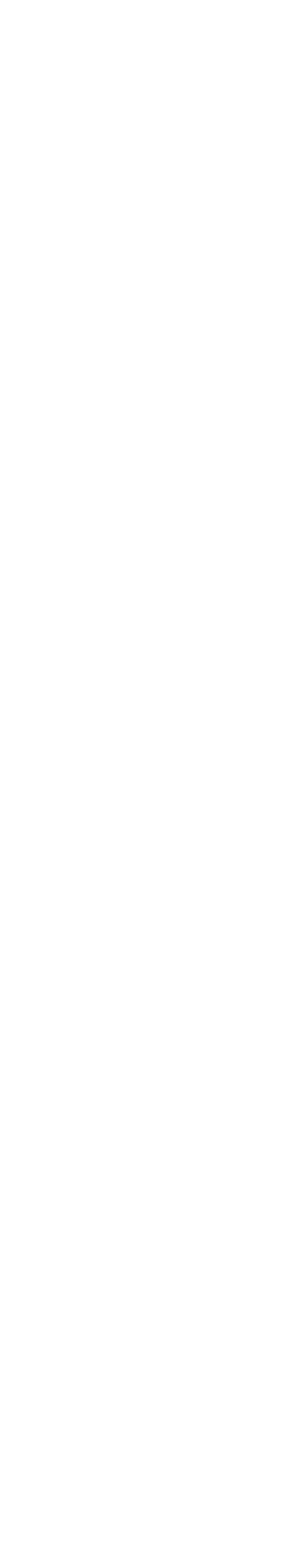
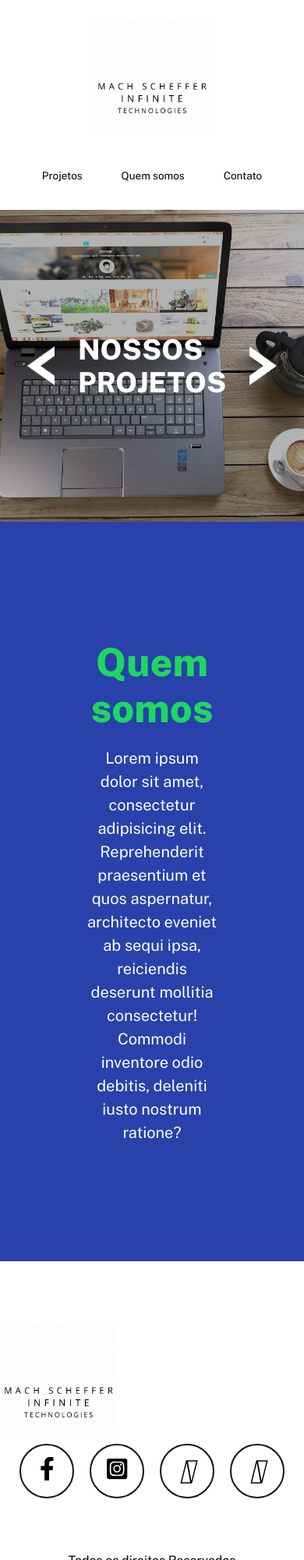
Before and after one commit to FlavioMach/MyLandingPage, a plain HTML site: page index.html in a window 390 px wide. Shown: the top 2000 px of the page at 78% size. Before the commit the page ends 844 px from the top, so only its background shows below. Drawn offline with nearby package versions, Linux system fonts and the light colour scheme.

Commit message:
adicionado arquivos da minha Landing Page

```diff
--- a/index.html
+++ b/index.html
@@ -6,10 +6,91 @@
     <meta name="viewport" content="width=device-width, initial-scale=1.0">
 
     <meta name="description" content="Somos uma agência apaixonada por inovação">
-    <title>MachScheffer Techlogies</title>
+
+    <link rel="stylesheet" href="https://cdnjs.cloudflare.com/ajax/libs/font-awesome/5.15.4/css/all.min.css">
+    <link rel="stylesheet" href="./src/css/style.css">
+
+    <title>MachScheffer Infinte Technologies</title>
 </head>
 <body>
+    <header class="cabecalho">
+             <a href="#" class="logo">
+                <img src="./src/imagens/machschefferlogo.gif" alt="logo gif" class="imagem">
+                <!-- <span class="titulo">MachScheffer Infinte Technologies</span> -->
+             </a>
 
+             <nav class="navegacao">
+                 <ul class="menu">
+                      <li class="item">
+                        <a href="#projetos">Projetos</a>
+                      </li>
 
+                      <li class="item">
+                        <a href="#quem-somos">Quem somos</a>
+                      </li>
+
+                      <li class="item">
+                        <a href="#contato">Contato</a>
+                      </li>
+                 </ul>
+             </nav>
+    </header>
+
+    <main class="conteudo-principal" id="projetos">
+            <section class="paineis">
+                <h1 class="titulo"> Nossos Projetos</h1>
+
+                <div class="imagem-painel projeto1 mostrar"></div>
+                <div class="imagem-painel projeto2"></div>
+                <div class="imagem-painel projeto3"></div>
+
+                <a href="#" id="botao-voltar" class="seta botao-voltar">voltar</a>
+                <a href="#" id="botao-avancar" class="seta botao-avancar">avancar</a>
+            </section>
+
+            <section class="quem-somos" id="quem-somos">
+                <div class="conteudo">
+                    <div class="informacoes">
+                        <h2 class="titulo">Quem somos</h2>
+
+                        <p class="texto">
+                            Lorem ipsum dolor sit amet, consectetur adipisicing elit. Reprehenderit praesentium et quos aspernatur, architecto eveniet ab sequi ipsa, reiciendis deserunt mollitia consectetur! Commodi inventore odio debitis, deleniti iusto nostrum ratione?
+                        </p>
+                    </div>
+                    <img src="./src/imagens/composition-12.svg" class="imagem" alt="personagem com celular na mão">
+                </div>
+            </section>
+    </main>
+
+    <footer class="rodape" id="contato">
+        <nav class="navegacao">
+             <a href="#" class="logo">
+                <img src="./src/imagens/machschefferlogo.gif" class="imagem" alt="logo">
+                <!-- <span class="titulo">MachScheffer Infinte Technologies</span> -->
+             </a>
+
+             <div class="redes-sociais">
+                <a href="https://www.facebook.com/Flavio.Machado.Scheffer/" class="rede-social" target="_blank">
+                    <i class="fab fa-facebook-f"></i>
+                </a>
+
+                <a href="https://www.instagram.com/flavioscheffer/" class="rede-social" target="_blank">
+                    <i class="fab fa-instagram-square"></i>
+                </a>
+
+                <a href="https://www.linkedin.com/feed/" class="rede-social" target="_blank">
+                    <i class="fa-brands fa-instagram"></i>
+                </a>
+
+                <a href="https://github.com/FlavioMach" class="rede-social" target="_blank">
+                    <i class="fa-regular fa-user"></i>
+                </a>
+             </div>
+        </nav>
+
+        <p class="copyright">Todos os direitos Reservados</p>
+    </footer>
+
+    <script src="https://cdnjs.cloudflare.com/ajax/libs/font-awesome/5.15.4/js/all.min.js"></script>
 </body>
 </html>
--- /dev/null
+++ b/src/css/reset.css
@@ -0,0 +1,3 @@
+* {
+
+}
--- /dev/null
+++ b/src/css/style.css
@@ -0,0 +1,256 @@
+@import url('https://fonts.googleapis.com/css2?family=Public+Sans:wght@300;400;800&display=swap');
+body {
+    font-family: 'Public Sans', sans-serif;
+}
+
+/* reset */
+*{
+    margin: 0;
+    padding: 0;
+    box-sizing: border-box;
+    color: #000;
+}
+
+img{
+    max-width: 100%;
+}
+
+a{
+    text-decoration: none;
+}
+
+ul{
+    list-style: none;
+}
+
+html{
+    scroll-behavior: smooth;
+}
+
+.cabecalho .logo .imagem{
+    width: 150px;
+}
+
+.cabecalho{
+    display: flex;
+    justify-content: space-between;
+    align-items: center;
+    padding: 25px 0px;
+    max-width: 1170px;
+    margin: 0 auto;
+    flex-wrap: wrap;
+}
+
+@media(max-width: 620px){
+    .cabecalho{
+        justify-content: center;
+    }
+
+    .cabecalho .logo{
+        margin-bottom: 30px;
+    }
+
+    .cabecalho .menu .item a {
+        font-size: calc(0.6em + 1vw);
+    }
+}
+
+
+.cabecalho .logo {
+    display: flex;
+    align-items: center;
+}
+
+.cabecalho .navegacao .menu{
+    display: flex;
+}
+
+
+.cabecalho .navegacao .menu .item{
+    margin: 10px;
+}
+
+.cabecalho .navegacao .menu .item a{
+    padding: 15px;
+    transition: 0.3s ease-in-out;
+}
+
+.cabecalho .navegacao .menu .item a:hover{
+    background-color:  #2941ab;
+    color: white;
+}
+
+.conteudo-principal .paineis{
+    display: flex;
+    justify-content: center;
+    align-items: center;
+    height: 700px;
+    position: relative;
+}
+
+@media(max-width: 900px){
+    .conteudo-principal .paineis {height: 400px;}
+}
+
+.conteudo-principal .paineis .imagem-painel{
+    background-repeat: no-repeat;
+    background-size: cover;
+    background-position: center;
+    min-width: 100%;
+    height: 100%;
+    position: absolute;
+    z-index: -1;
+    filter: brightness(70%);
+}
+
+.conteudo-principal .paineis .projeto1{
+    background-image: url(../imagens/painel1.jpg);
+}
+
+.conteudo-principal .paineis .projeto2{
+    background-image: url(../imagens/painel2.jpg);
+}
+
+.conteudo-principal .paineis .projeto3{
+    background-image: url(../imagens/painel3.jpg);
+}
+
+.conteudo-principal .paineis .titulo{
+    color: #fff;
+    text-transform: uppercase;
+    font-size: calc(2em + 1vw);
+}
+
+@media(max-width: 900px){
+    .conteudo-principal .paineis .titulo{
+        width: 190px;
+    }
+}
+
+.conteudo-principal .paineis .seta{
+    background-image: url(../imagens/seta.png);
+    background-size: contain;
+    background-repeat: no-repeat;
+    background-size: center;
+    width: 50px;
+    height: 50px;
+    position: absolute;
+    text-indent: 100%;
+    overflow: hidden;
+}
+
+.conteudo-principal .paineis .seta.botao-voltar{
+    left: 20px;
+    transform: rotateY(180deg);
+}
+
+.conteudo-principal .paineis .seta.botao-avancar{
+    right: 20px;
+}
+
+.quem-somos{
+    background-color: #2941ab;
+}
+
+.quem-somos .conteudo{
+    display: flex;
+    align-items: center;
+    padding: 0 10%;
+}
+
+.quem-somos .conteudo .informacoes{
+    width: 48%;
+}
+
+.quem-somos .conteudo .imagem{
+    width: 60%;
+}
+
+.quem-somos .conteudo .informacoes .titulo{
+    font-size: 50px;
+    color: #1ed760;
+    margin-bottom: 20px;
+}
+
+.quem-somos .conteudo .informacoes .texto{
+    font-size: 20px;
+    line-height: 1.5;
+    color: #fff;
+    font-weight: 400px;
+}
+
+@media(max-width: 1200px){
+    .quem-somos .conteudo{
+        flex-direction: column;
+        text-align: center;
+        padding: 150px 20px;
+    }
+
+    .quem-somos .conteudo .imagem{
+        display: none;
+    }
+
+    .quem-somos .conteudo .imagem{
+        width: 100%;
+        height: 300px;
+    }
+
+}
+
+.rodape{
+    padding: 80px 0 20px 0;
+}
+
+.rodape .navegacao{
+    max-width: 1170px;
+    margin: 0 auto;
+    display: flex;
+    justify-content: space-between;
+    align-items: center;
+    flex-wrap: wrap;
+}
+
+.rodape .redes-sociais{
+    display: flex;
+}
+
+.rodape .redes-sociais a{
+    display: flex;
+    justify-content: center;
+    margin: 0 10px;
+    font-size: 30px;
+    border: 2px solid #111;
+    border-radius: 50%;
+    padding: 15px;
+    width: 70px;
+    transition: 0.3s ease-in-out;
+}
+
+.rodape .redes-sociais a:hover{
+    background-color: #1ed760;
+}
+
+.rodape .navegacao .logo .imagem{
+    width: 150px;
+}
+
+.rodape .copyright{
+    margin: 70px;
+    text-align: center;
+}
+
+@media(max-width: 940px){
+    .rodape .navegacao{
+        justify-content: center;
+    }
+
+    .rodape .navegacao.logo{
+        margin-bottom: 30px;
+    }
+
+    .rodape .navegacao .logo,
+    .rodape .navegacao .redes-sociais{
+        width: 100%;
+        justify-content: center;
+    }
+}
```
Also changed, not shown: src/imagens/composition-12.svg (added), src/imagens/machschefferlogo.gif (added), src/imagens/painel1.jpg (added), src/imagens/painel2.jpg (added), src/imagens/painel3.jpg (added), src/imagens/seta.png (added).
